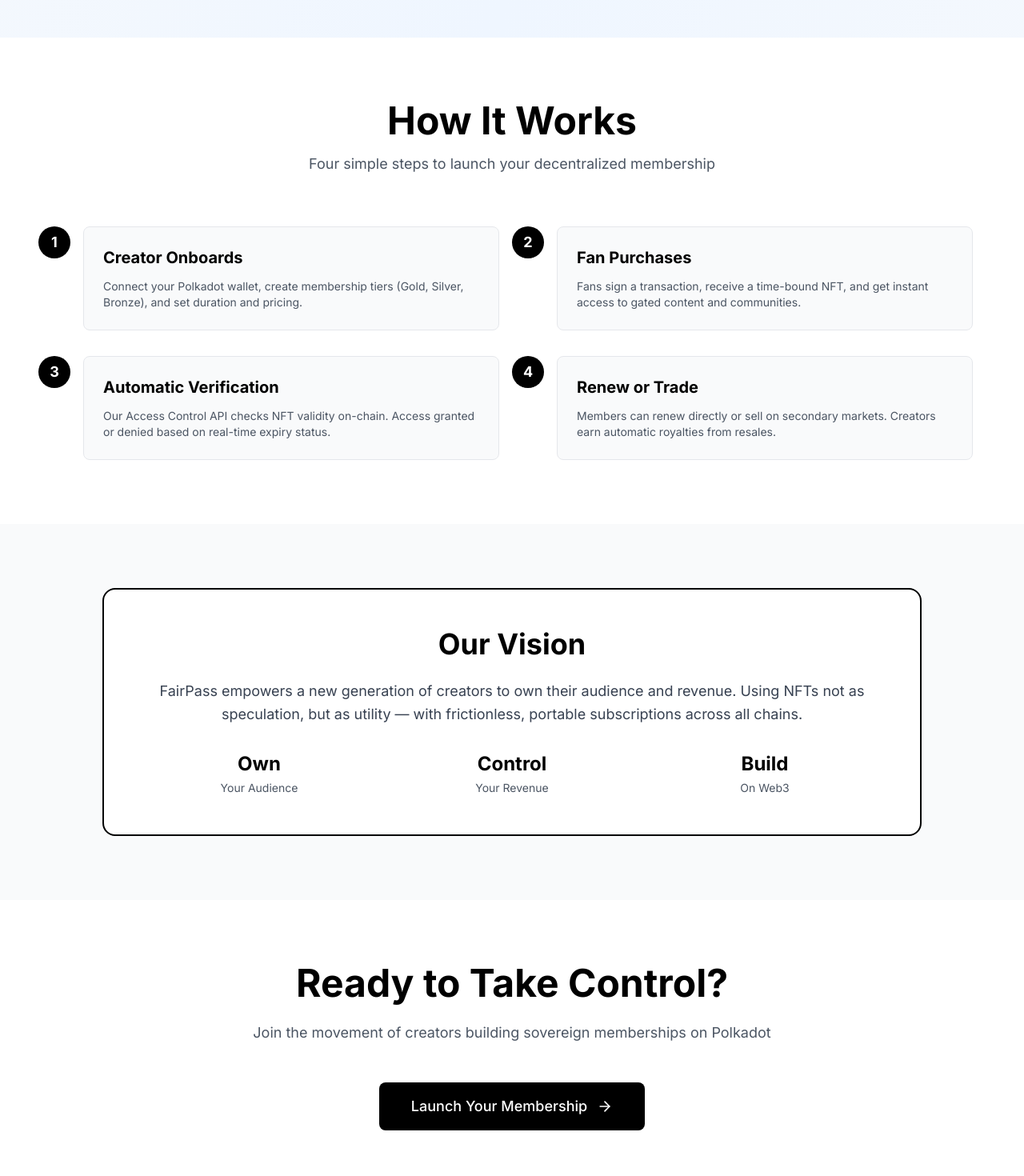
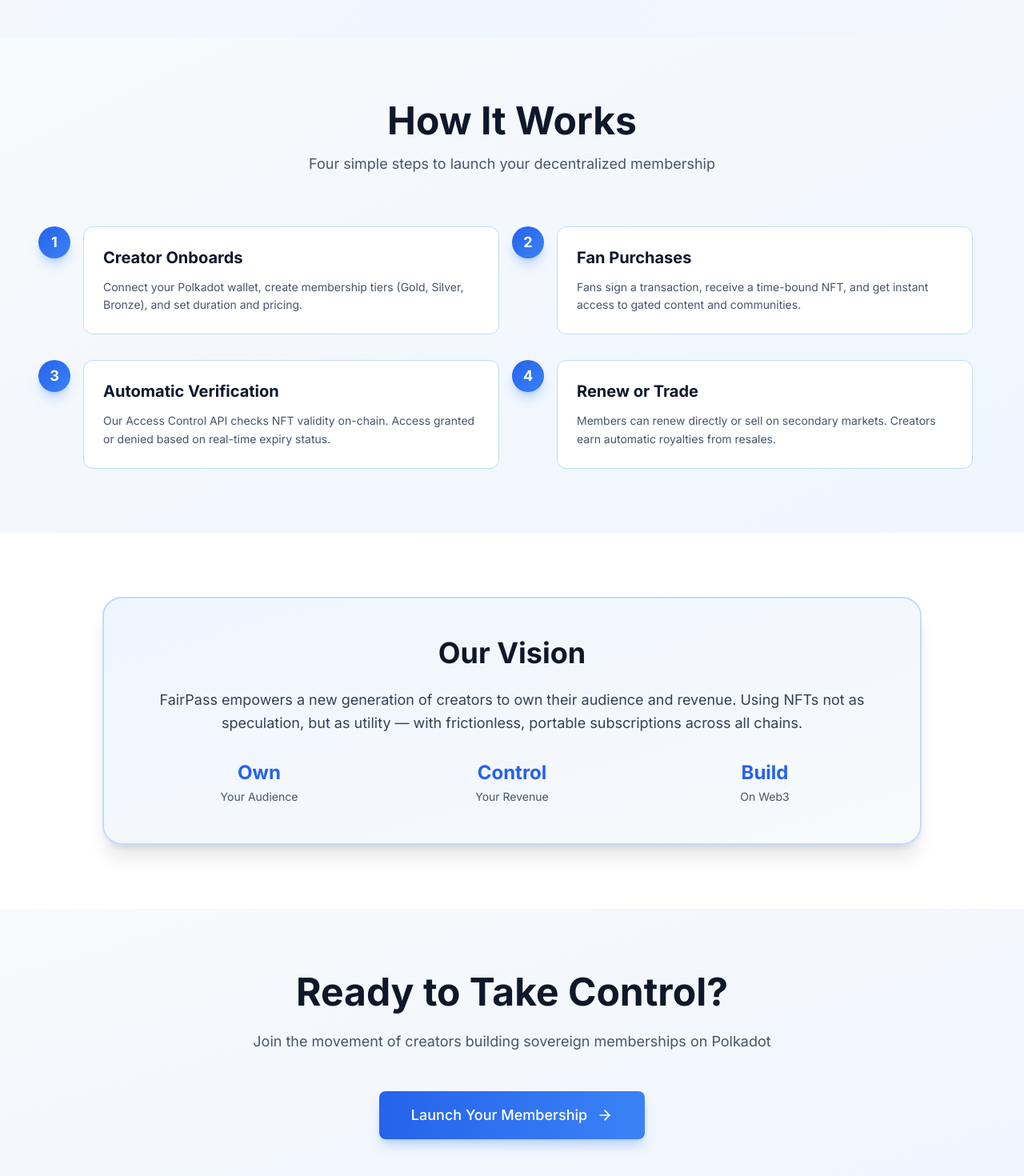
Before and after one commit to hulyak/fairpass, a React (Vite) app: page / in a window 1280 px wide. Shown: the part 1680-3150 px from the top of the page at 80% size. Built offline with nearby package versions, Linux system fonts and the light colour scheme; no server answers.

Commit message:
Updated App.tsx

```diff
--- a/src/App.tsx
+++ b/src/App.tsx
@@ -222,58 +222,58 @@ function AppContent() {
         </div>
       </section>
 
-      <section id="how-it-works" className="py-20 px-6 bg-white">
+      <section id="how-it-works" className="py-20 px-6 bg-gradient-to-br from-slate-50 to-blue-50">
         <div className="max-w-6xl mx-auto">
           <div className="text-center mb-16">
-            <h2 className="text-4xl md:text-5xl font-bold mb-4 text-black">How It Works</h2>
-            <p className="text-lg text-gray-600 max-w-2xl mx-auto">
+            <h2 className="text-4xl md:text-5xl font-bold mb-4 text-slate-900">How It Works</h2>
+            <p className="text-lg text-slate-600 max-w-2xl mx-auto">
               Four simple steps to launch your decentralized membership
             </p>
           </div>
           <div className="grid md:grid-cols-2 gap-8">
             <div className="relative">
-              <div className="absolute -left-4 top-0 w-10 h-10 bg-black rounded-full flex items-center justify-center font-bold text-white text-lg">
+              <div className="absolute -left-4 top-0 w-10 h-10 bg-gradient-to-br from-blue-600 to-blue-500 rounded-full flex items-center justify-center font-bold text-white text-lg shadow-lg shadow-blue-500/30">
                 1
               </div>
-              <div className="ml-10 p-6 bg-gray-50 rounded-lg border border-gray-200">
-                <h3 className="text-xl font-bold mb-3 text-black">Creator Onboards</h3>
-                <p className="text-gray-600 text-sm">
+              <div className="ml-10 p-6 bg-white rounded-xl border border-blue-200 hover:border-blue-400 transition-all hover:shadow-lg">
+                <h3 className="text-xl font-bold mb-3 text-slate-900">Creator Onboards</h3>
+                <p className="text-slate-600 text-sm leading-relaxed">
                   Connect your Polkadot wallet, create membership tiers (Gold, Silver, Bronze), and set duration and pricing.
                 </p>
               </div>
             </div>
 
             <div className="relative">
-              <div className="absolute -left-4 top-0 w-10 h-10 bg-black rounded-full flex items-center justify-center font-bold text-white text-lg">
+              <div className="absolute -left-4 top-0 w-10 h-10 bg-gradient-to-br from-blue-600 to-blue-500 rounded-full flex items-center justify-center font-bold text-white text-lg shadow-lg shadow-blue-500/30">
                 2
               </div>
-              <div className="ml-10 p-6 bg-gray-50 rounded-lg border border-gray-200">
-                <h3 className="text-xl font-bold mb-3 text-black">Fan Purchases</h3>
-                <p className="text-gray-600 text-sm">
+              <div className="ml-10 p-6 bg-white rounded-xl border border-blue-200 hover:border-blue-400 transition-all hover:shadow-lg">
+                <h3 className="text-xl font-bold mb-3 text-slate-900">Fan Purchases</h3>
+                <p className="text-slate-600 text-sm leading-relaxed">
                   Fans sign a transaction, receive a time-bound NFT, and get instant access to gated content and communities.
                 </p>
               </div>
             </div>
 
             <div className="relative">
-              <div className="absolute -left-4 top-0 w-10 h-10 bg-black rounded-full flex items-center justify-center font-bold text-white text-lg">
+              <div className="absolute -left-4 top-0 w-10 h-10 bg-gradient-to-br from-blue-600 to-blue-500 rounded-full flex items-center justify-center font-bold text-white text-lg shadow-lg shadow-blue-500/30">
                 3
               </div>
-              <div className="ml-10 p-6 bg-gray-50 rounded-lg border border-gray-200">
-                <h3 className="text-xl font-bold mb-3 text-black">Automatic Verification</h3>
-                <p className="text-gray-600 text-sm">
+              <div className="ml-10 p-6 bg-white rounded-xl border border-blue-200 hover:border-blue-400 transition-all hover:shadow-lg">
+                <h3 className="text-xl font-bold mb-3 text-slate-900">Automatic Verification</h3>
+                <p className="text-slate-600 text-sm leading-relaxed">
                   Our Access Control API checks NFT validity on-chain. Access granted or denied based on real-time expiry status.
                 </p>
               </div>
             </div>
 
             <div className="relative">
-              <div className="absolute -left-4 top-0 w-10 h-10 bg-black rounded-full flex items-center justify-center font-bold text-white text-lg">
+              <div className="absolute -left-4 top-0 w-10 h-10 bg-gradient-to-br from-blue-600 to-blue-500 rounded-full flex items-center justify-center font-bold text-white text-lg shadow-lg shadow-blue-500/30">
                 4
               </div>
-              <div className="ml-10 p-6 bg-gray-50 rounded-lg border border-gray-200">
-                <h3 className="text-xl font-bold mb-3 text-black">Renew or Trade</h3>
-                <p className="text-gray-600 text-sm">
+              <div className="ml-10 p-6 bg-white rounded-xl border border-blue-200 hover:border-blue-400 transition-all hover:shadow-lg">
+                <h3 className="text-xl font-bold mb-3 text-slate-900">Renew or Trade</h3>
+                <p className="text-slate-600 text-sm leading-relaxed">
                   Members can renew directly or sell on secondary markets. Creators earn automatic royalties from resales.
                 </p>
               </div>
@@ -282,42 +282,42 @@ function AppContent() {
         </div>
       </section>
 
-      <section id="vision" className="py-20 px-6 bg-gray-50">
+      <section id="vision" className="py-20 px-6 bg-white">
         <div className="max-w-5xl mx-auto">
-          <div className="p-12 bg-white rounded-2xl border-2 border-black">
-            <h2 className="text-3xl md:text-4xl font-bold mb-6 text-center text-black">Our Vision</h2>
-            <p className="text-lg text-gray-700 leading-relaxed text-center mb-8">
+          <div className="p-12 bg-gradient-to-br from-blue-50 to-slate-50 rounded-3xl border-2 border-blue-200 shadow-xl">
+            <h2 className="text-3xl md:text-4xl font-bold mb-6 text-center text-slate-900">Our Vision</h2>
+            <p className="text-lg text-slate-700 leading-relaxed text-center mb-8">
               FairPass empowers a new generation of creators to own their audience and revenue. Using NFTs not as speculation, but as utility — with frictionless, portable subscriptions across all chains.
             </p>
             <div className="grid md:grid-cols-3 gap-6 text-center">
               <div>
-                <div className="text-2xl font-bold text-black mb-1">Own</div>
-                <div className="text-sm text-gray-600">Your Audience</div>
+                <div className="text-2xl font-bold text-blue-600 mb-1">Own</div>
+                <div className="text-sm text-slate-600">Your Audience</div>
               </div>
               <div>
-                <div className="text-2xl font-bold text-black mb-1">Control</div>
-                <div className="text-sm text-gray-600">Your Revenue</div>
+                <div className="text-2xl font-bold text-blue-600 mb-1">Control</div>
+                <div className="text-sm text-slate-600">Your Revenue</div>
               </div>
               <div>
-                <div className="text-2xl font-bold text-black mb-1">Build</div>
-                <div className="text-sm text-gray-600">On Web3</div>
+                <div className="text-2xl font-bold text-blue-600 mb-1">Build</div>
+                <div className="text-sm text-slate-600">On Web3</div>
               </div>
             </div>
           </div>
         </div>
       </section>
 
-      <section className="py-20 px-6 bg-white">
+      <section className="py-20 px-6 bg-gradient-to-br from-slate-50 to-blue-50">
         <div className="max-w-4xl mx-auto text-center">
-          <h2 className="text-4xl md:text-5xl font-bold mb-6 text-black">
+          <h2 className="text-4xl md:text-5xl font-bold mb-6 text-slate-900">
             Ready to Take Control?
           </h2>
-          <p className="text-lg text-gray-600 mb-12">
+          <p className="text-lg text-slate-600 mb-12">
             Join the movement of creators building sovereign memberships on Polkadot
           </p>
           <button
             onClick={() => setCurrentPage('dashboard')}
-            className="px-10 py-4 bg-black hover:bg-gray-800 text-white rounded-lg font-medium text-lg flex items-center gap-3 mx-auto transition-colors"
+            className="px-10 py-4 bg-gradient-to-r from-blue-600 to-blue-500 hover:from-blue-700 hover:to-blue-600 text-white rounded-lg font-medium text-lg flex items-center gap-3 mx-auto transition-all shadow-lg shadow-blue-500/30 hover:shadow-xl hover:shadow-blue-500/40"
           >
             Launch Your Membership
             <ArrowRight className="w-5 h-5" />
```
